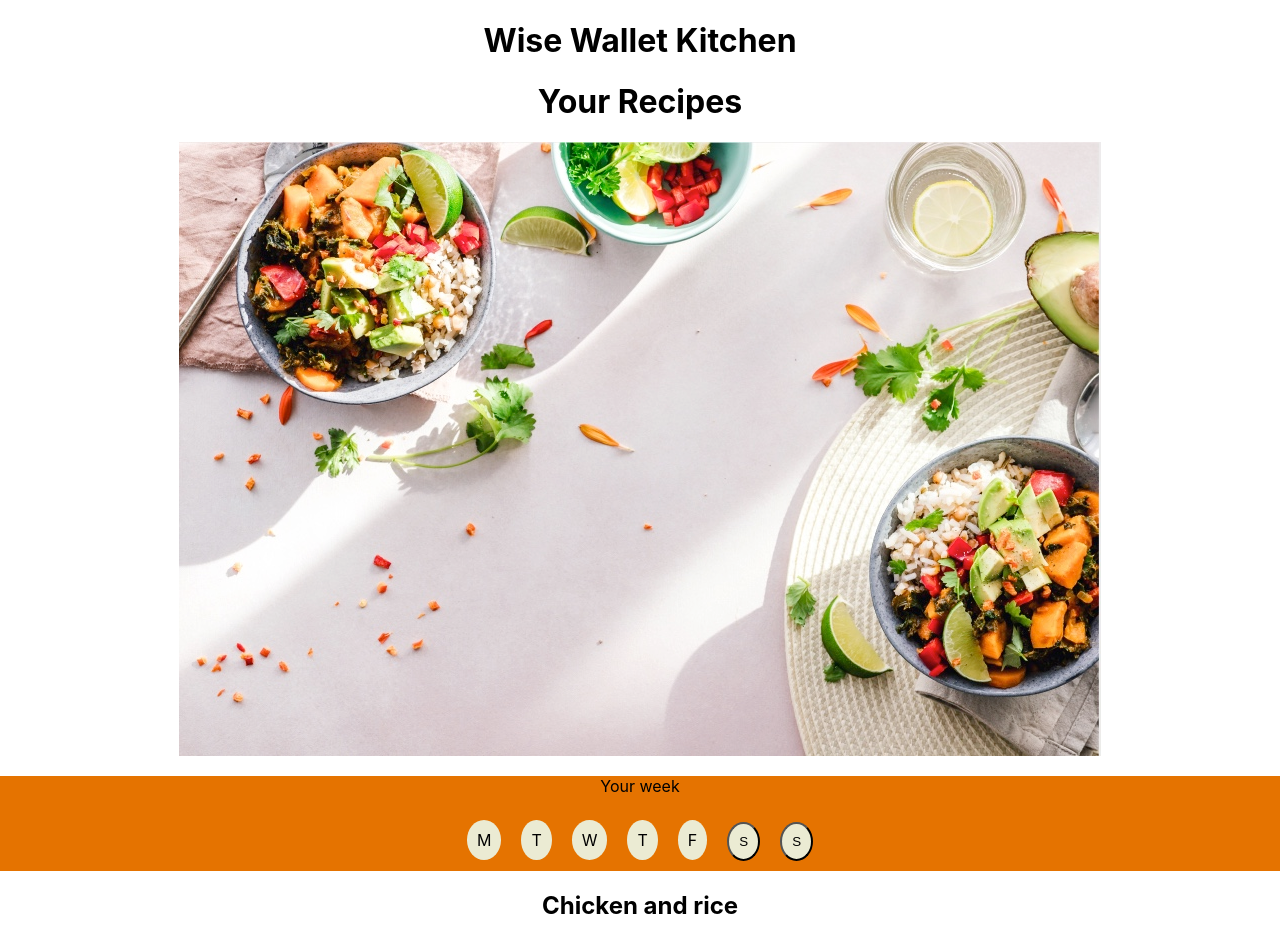
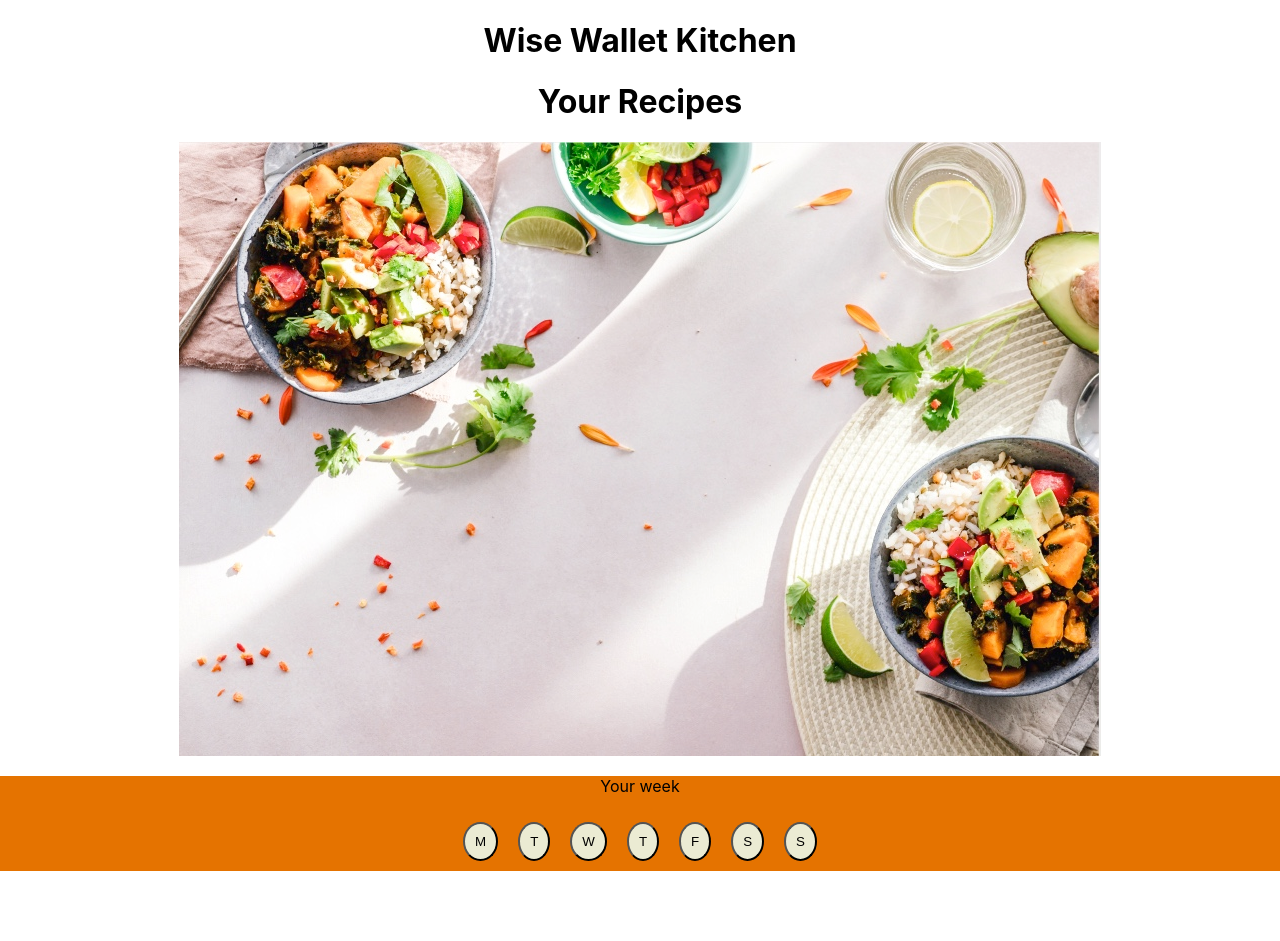
Before and after one commit to tom-soc14/WiseWalletKitchen, a React (Create React App) app in the folder wwapp/: page /kitchen in a window 1280 px wide. Shown: the top 941 px of the page. After the commit the page ends 891 px from the top, so only its background shows below. Built offline with nearby package versions, Linux system fonts and the light colour scheme.

Commit message:
kitchen added functionality

```diff
--- a/wwapp/src/components/Kitchen/Kitchen.js
+++ b/wwapp/src/components/Kitchen/Kitchen.js
@@ -1,27 +1,43 @@
 import saladRice from './saladRice.jpeg';
 import './Kitchen.css'
-import recipeData from './recipeData'
+import recipeData from './recipeData';
+import { useState } from 'react';
+
+/* Plan
+- on each click of a button, a diferrent recipe in the array should render
+-  use of useState
+- a function needed to update useState
+- each button needs an id to be able to pass to that function
+- we render the instruction variable from useState underneath
+*/
 
 function Kitchen() {
+const [recipe, setRecipe] = useState(recipeData);
+console.log(recipe);
 
+function updateDayRecipe(event) {
+    console.log(event.target.dataset.id);
+    console.log(recipeData[event.target.dataset.id])
+    setRecipe(recipeData[event.target.dataset.id])
 
+}
 
     return (
         <div>
         <h1>Your Recipes</h1>
-        <img src ={saladRice}></img>
+        <img src ={saladRice} alt="salad-rice"></img>
             <div className="Orange">
                 <p>Your week</p>
-                <span className="SpanClass">M</span>
-                <span className="SpanClass">T</span>
-                <span className="SpanClass">W</span>
-                <span className="SpanClass">T</span>
-                <span className="SpanClass">F</span>
+                <button data-id="0" onClick={updateDayRecipe} className="SpanClass">M</button>
+                <button data-id="1" onClick={updateDayRecipe} className="SpanClass">T</button>
+                <button data-id="2" onClick={updateDayRecipe} className="SpanClass">W</button>
+                <button data-id="3" onClick={updateDayRecipe} className="SpanClass">T</button>
+                <button data-id="4" onClick={updateDayRecipe} className="SpanClass">F</button>
                 <button className="SpanClass">S</button>
                 <button className="SpanClass">S</button>
             </div>
-            <h2>{recipeData[0].RecipeName}</h2>
-        <p>{recipeData[0].Instructions}</p>
+            <h2>{recipe.RecipeName}</h2>
+        <p>{recipe.Instructions}</p>
         </div>
     )}
 
```
